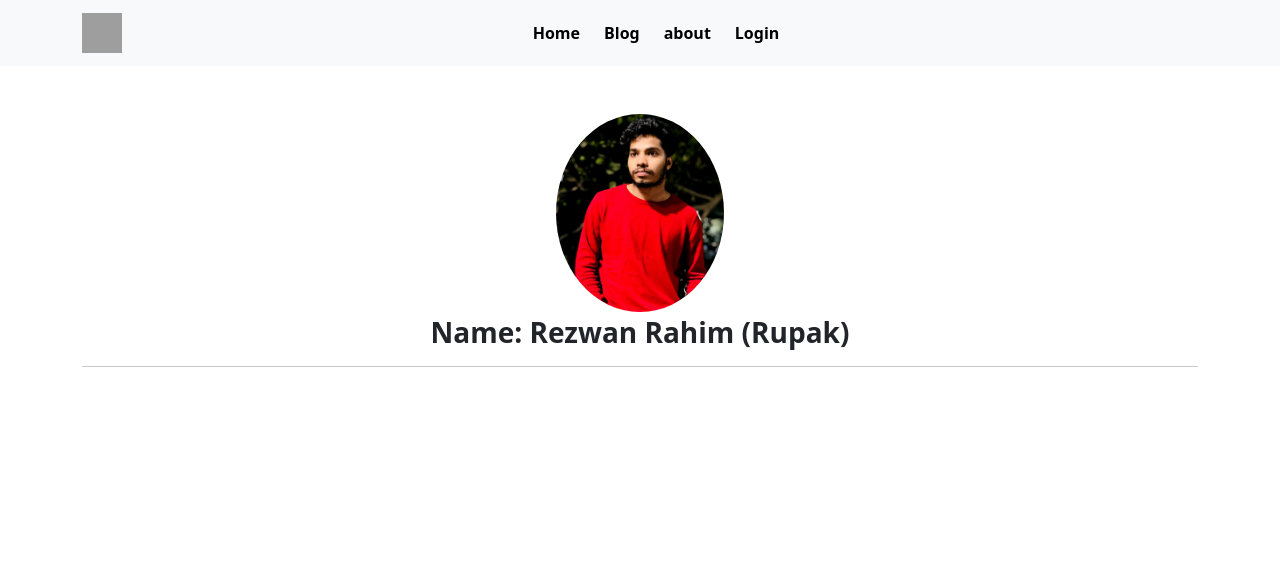
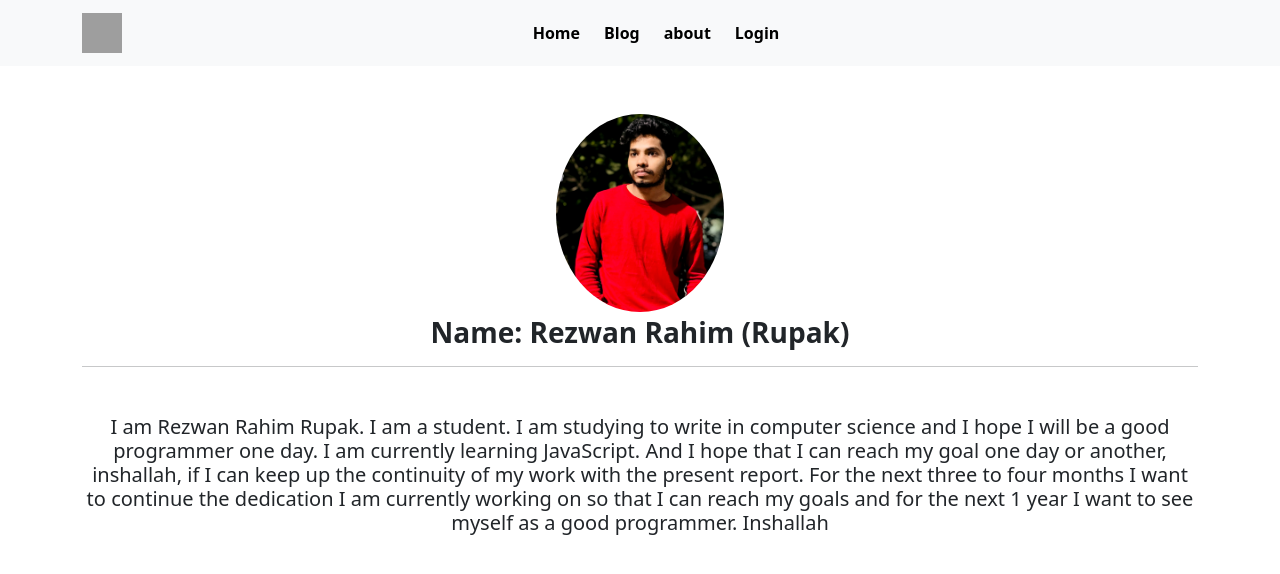
Before and after one commit to rezwanrahimr/independent-service-provider, a React (Create React App) app: page /about in a window 1280 px wide. Shown: the top 574 px of the page. Built offline with nearby package versions, Linux system fonts and the light colour scheme; no server answers; grey boxes are pictures that could not be loaded.

Commit message:
about section done

```diff
--- a/package.json
+++ b/package.json
@@ -15,6 +15,7 @@
     "react-hot-toast": "^2.2.0",
     "react-router-dom": "^6.3.0",
     "react-scripts": "5.0.1",
+    "react-toastify": "^8.2.0",
     "web-vitals": "^2.1.4"
   },
   "scripts": {
--- a/src/components/About/About.js
+++ b/src/components/About/About.js
@@ -10,6 +10,13 @@ const About = () => {
             <h3 className='fw-bold mt-1'>Name: Rezwan Rahim (Rupak)</h3>
             <hr />
 
+            <div className='mt-5'>
+           <h5>
+           I am Rezwan Rahim Rupak. I am a student. I am studying to write in computer science and I hope I will be a good programmer one day. I am currently learning JavaScript. And I hope that I can reach my goal one day or another, inshallah, if I can keep up the continuity of my work with the present report.
+            For the next three to four months I want to continue the dedication I am currently working on so that I can reach my goals and for the next 1 year I want to see myself as a good programmer. Inshallah
+           </h5>
+            </div>
+
         </div>
     );
 };
--- a/src/components/Login/Login.js
+++ b/src/components/Login/Login.js
@@ -1,3 +1,4 @@
+import { async } from "@firebase/util";
 import { GoogleAuthProvider, signInWithPopup } from "firebase/auth";
 import React, { useRef } from "react";
 import { useSendPasswordResetEmail, useSignInWithEmailAndPassword } from "react-firebase-hooks/auth";
@@ -10,8 +11,7 @@ import './Login.css'
 
 const provider = new GoogleAuthProvider();
 const Login = () => {
-  const [sendPasswordResetEmail, sending] = useSendPasswordResetEmail(auth);
-  const email = useRef('');
+
   const googleAuth = ()=>{
 
     signInWithPopup(auth, provider)
@@ -41,6 +41,8 @@ const Login = () => {
   ] = useSignInWithEmailAndPassword(auth);
   console.log(user);
 
+
+
 if(error){
   alert(error.message);
 }
@@ -60,8 +62,9 @@ if(user){
 
       signInWithEmailAndPassword(email, password)
 
+
+
   }
-
 
 
 
@@ -78,7 +81,7 @@ if(user){
           <div className='input-field'>
             <label htmlFor='email'>Email</label>
             <div className='input-wrapper'>
-              <input ref={email} type='text' name='email' id='email' />
+              <input  type='text' name='email' id='email' />
             </div>
           </div>
           <div className='input-field'>
@@ -96,7 +99,7 @@ if(user){
 
           <span onClick={() => navigate("/signup")}>Create New Account</span>
         </p>
-        <button onClick={()=>sendPasswordResetEmail(email.current.value)} type="submit" className="reset">Reset Password</button>
+        <button  className="reset">Reset Password</button>
         <div className='horizontal-divider'>
           <div className='line-left' />
           <p>or</p>
```
Also changed, not shown: firebase.json (added), 2 other files (tests, documents, lock files or other folders).
